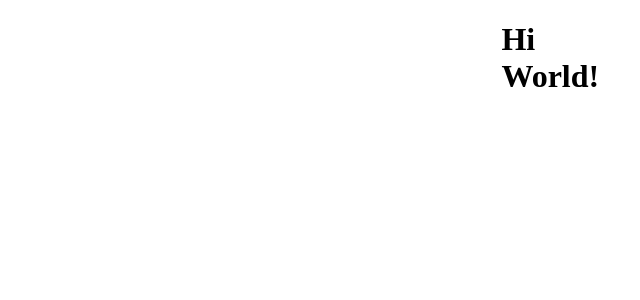
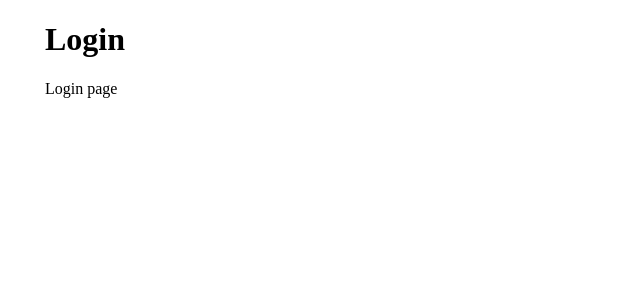
Before and after one commit to Tektech-fr/Template-reactjs-back-front, a React (Vite) app in the folder frontend/: page /login in a window 1280 px wide. Shown: the top 300 px of the page, without its empty margins (83-723 px from the left). Built offline with nearby package versions, Linux system fonts and the light colour scheme.

Commit message:
add test frontend routes

```diff
--- a/frontend/src/App.jsx
+++ b/frontend/src/App.jsx
@@ -1,10 +1,16 @@
+import { BrowserRouter, Routes, Route } from "react-router-dom";
+
+import Home from "./pages/Home";
+import Login from "./pages/Login";
+
 const App = () => {
 	return (
-		<div id="App">
-			<main>
-				<h1>Hi World!</h1>
-			</main>
-		</div>
+		<BrowserRouter>
+			<Routes>
+				<Route path="/home" element={<Home />} />
+				<Route path="/login" element={<Login />} />
+			</Routes>
+		</BrowserRouter>
 	);
 };
 
--- /dev/null
+++ b/frontend/src/pages/Home.jsx
@@ -0,0 +1,10 @@
+const Home = () => {
+	return (
+		<main>
+			<h1>Home</h1>
+			<p>Hello World!</p>
+		</main>
+	);
+};
+
+export default Home;
--- /dev/null
+++ b/frontend/src/pages/Login.jsx
@@ -0,0 +1,10 @@
+const Login = () => {
+	return (
+		<main>
+			<h1>Login</h1>
+			<p>Login page</p>
+		</main>
+	);
+};
+
+export default Login;
```
